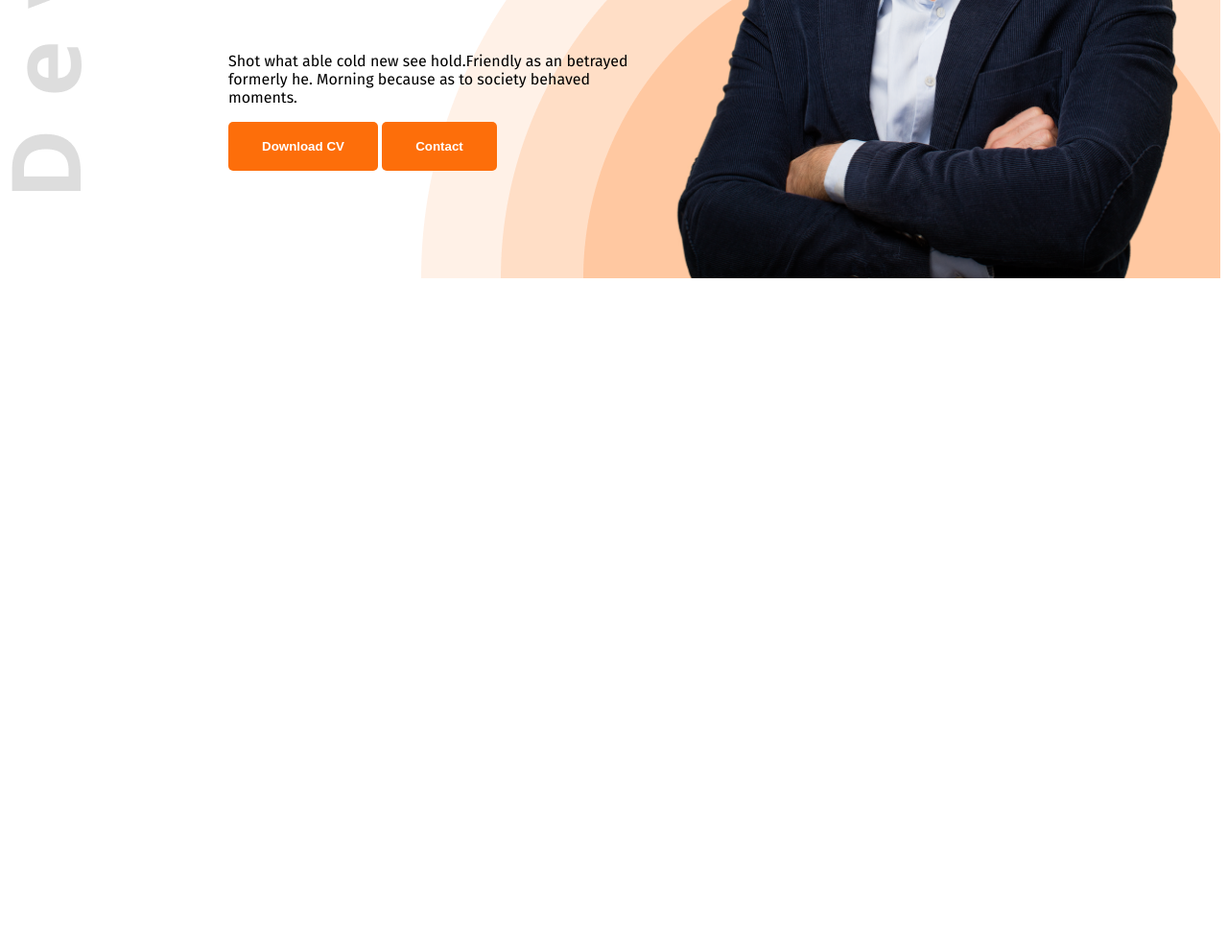
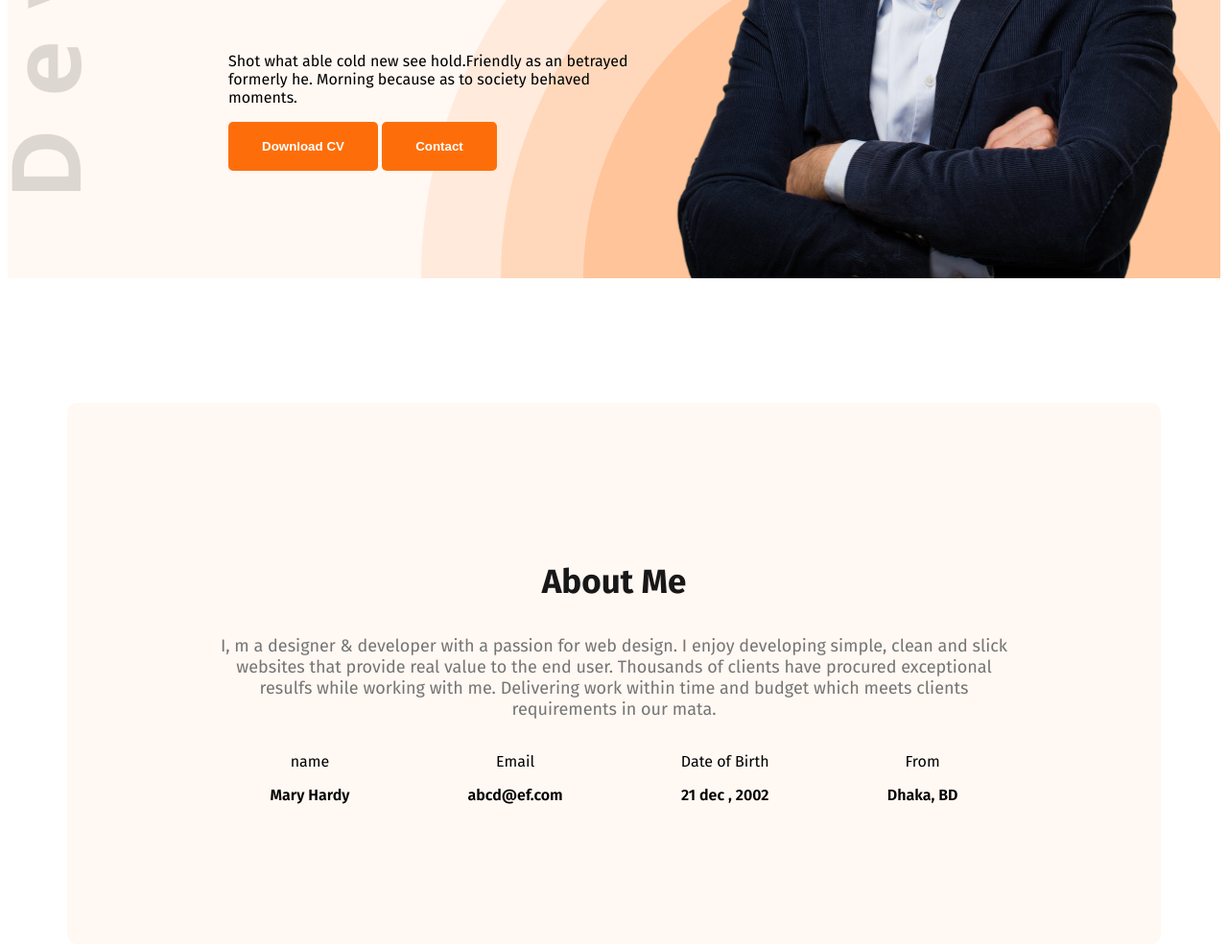
Before and after one commit to alif2270/web-dev-portfolio-2025, a plain HTML site: page index.html in a window 1280 px wide. Shown: the part 572-1559 px from the top of the page at 96% size. Before the commit the page ends 870 px from the top, so only its background shows below. Drawn offline with Linux system fonts and the light colour scheme.

Commit message:
added section 1

```diff
--- a/index.html
+++ b/index.html
@@ -10,7 +10,7 @@
     <link rel="stylesheet" href="style/portfolio.css">
 </head>
 <body class="fira-sans-regular">
-    <header class="header">
+    <header class="header secondary-bg">
         <nav>
             <h3 class="nav-title">Ma<span class="text-primary">r</span>y</h3>
             <ul>
@@ -30,8 +30,30 @@
             <img class="banner-profile-pic" src="images/hardy.png" alt="">
         </div>
     </header>
-    <main>
-
+    <main class="main">
+        <section class="about secondary-bg">
+            <h3 class="section-title">About Me</h3>
+            <p class="section-description">I, m a designer & developer with a passion for web design. I enjoy developing simple, clean and slick websites that provide real value to the end user. Thousands of clients have procured exceptional resulfs while working with me. Delivering work within time and budget which meets clients requirements in our mata.</p>
+            <div class="about-items">
+                <!-- .about-item*4>p.item-title+p.item-description -->
+                <div class="about-item">
+                    <p class="item-title">name</p>
+                    <p class="item-description">Mary Hardy</p>
+                </div>
+                <div class="about-item">
+                    <p class="item-title">Email</p>
+                    <p class="item-description">abcd@ef.com</p>
+                </div>
+                <div class="about-item">
+                    <p class="item-title">Date of Birth</p>
+                    <p class="item-description">21 dec , 2002</p>
+                </div>
+                <div class="about-item">
+                    <p class="item-title">From</p>
+                    <p class="item-description">Dhaka, BD</p>
+                </div>
+            </div>
+        </section>
     </main>
     <footer>
 
--- a/style/portfolio.css
+++ b/style/portfolio.css
@@ -18,6 +18,9 @@
    padding: 18px 35px;
    border-radius: 5px;
    border: none;
+}
+.secondary-bg{
+    background-color: #FFF8F3;
 }
 
 /* nav styles */
@@ -72,3 +75,31 @@ nav ul{
 .banner-content{
     max-width: 580px;
 }
+/* section 1 */
+.section-title{
+    font-size: 35px;
+    font-weight: bold;
+    color: #181818;
+}
+.section-description{
+    font-size: 18px;
+    color: #757575;
+}
+
+.about{
+    border-radius: 10px;
+    padding: 130px 150px;
+    text-align: center;
+    margin-top: 130px;
+}
+.main{
+    max-width: 1140px;
+    margin: 0 auto;
+}
+.about-items{
+    display: flex;
+    justify-content: space-around;
+}
+.item-description{
+    font-weight: 600;
+}
```
